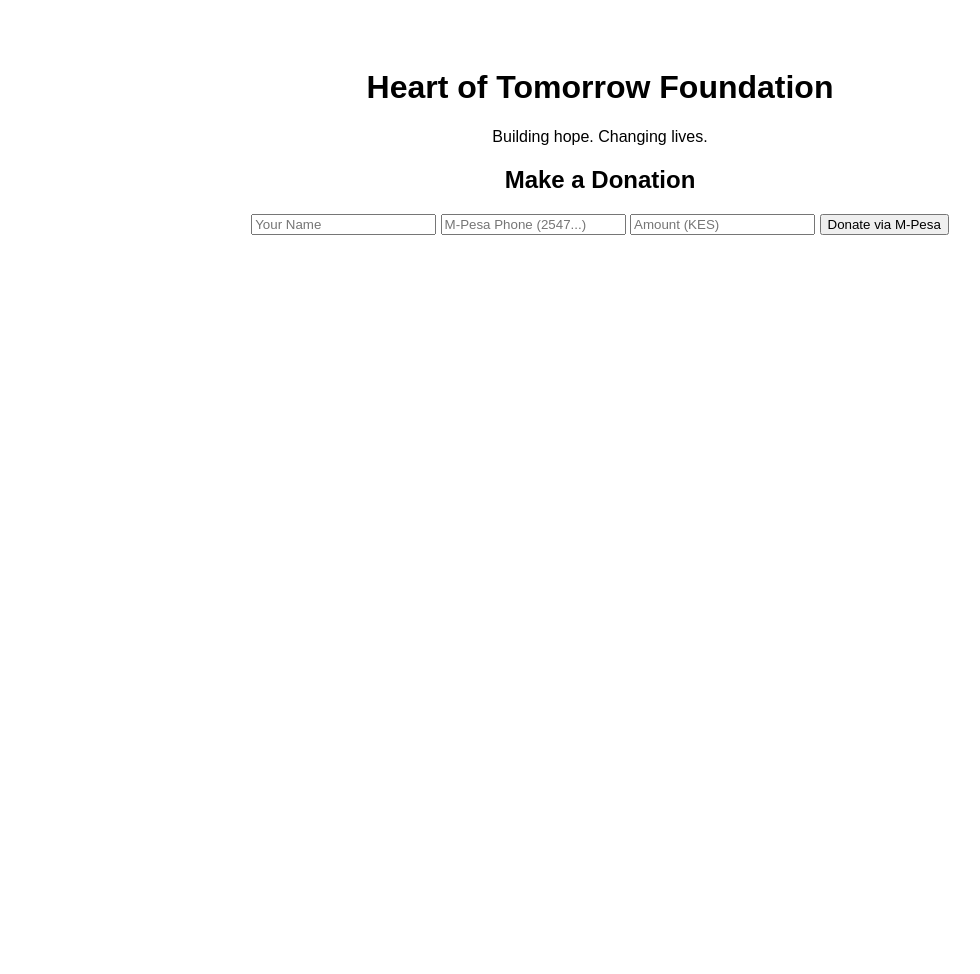
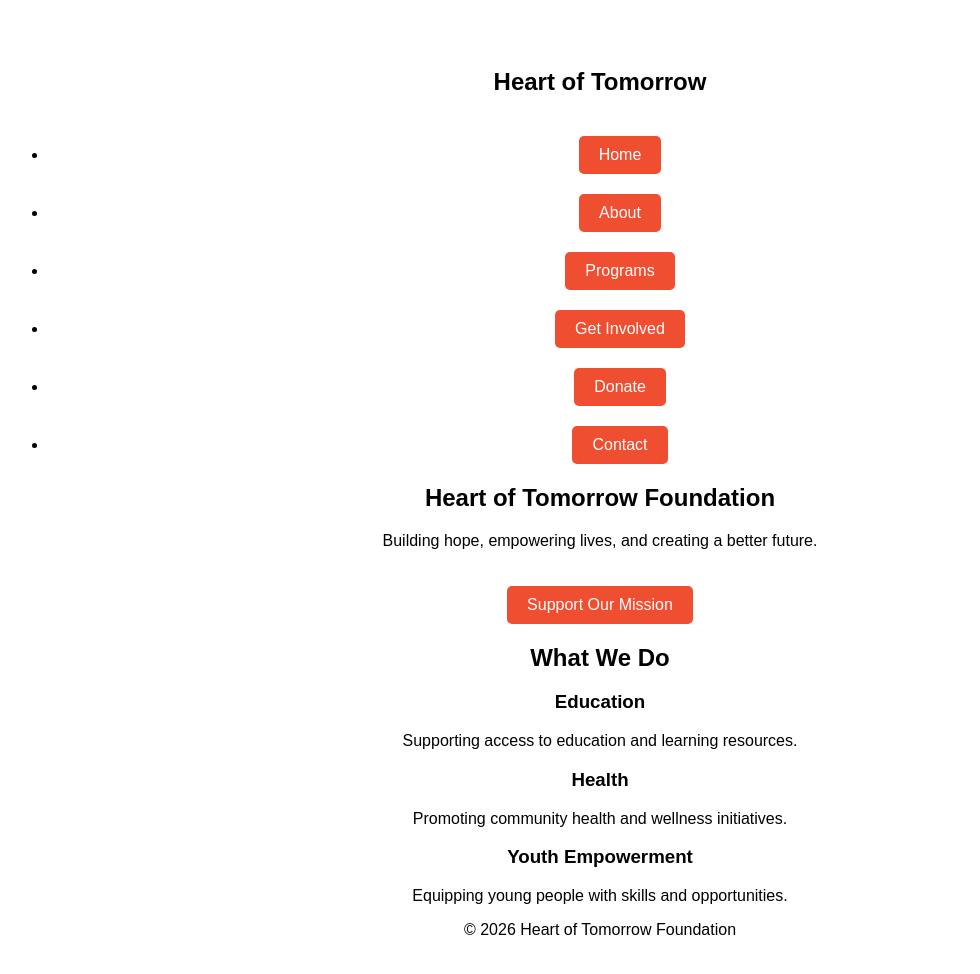
Before and after one commit to ngambijadyne-ux/Heart-Of-Tomorrow-, a plain HTML site: page index.html in a window 1280 px wide. Shown: the whole page, without its empty margins (40-1020 px from the left). Before the commit the page ends 800 px from the top, so only its background shows below. Drawn offline with Linux system fonts and the light colour scheme.

Commit message:
Update index.html

```diff
--- a/index.html
+++ b/index.html
@@ -1,22 +1,54 @@
 <!DOCTYPE html>
 <html lang="en">
 <head>
-<meta charset="UTF-8">
-<title>Heart of Tomorrow Foundation</title>
-<link rel="stylesheet" href="styles.css">
+  <meta charset="UTF-8" />
+  <meta name="viewport" content="width=device-width, initial-scale=1.0"/>
+  <title>Heart of Tomorrow Foundation</title>
+  <link rel="stylesheet" href="styles.css"/>
 </head>
 <body>
-<header> <h1> Heart of Tomorrow Foundation</h1>
-<p>Building hope. Changing lives.</p>
+
+<header>
+  <nav class="nav">
+    <h2 class="logo">Heart of Tomorrow</h2>
+    <ul>
+      <li><a href="index.html">Home</a></li>
+      <li><a href="about.html">About</a></li>
+      <li><a href="programs.html">Programs</a></li>
+      <li><a href="get-involved.html">Get Involved</a></li>
+      <li><a href="donate.html">Donate</a></li>
+      <li><a href="contact.html">Contact</a></li>
+    </ul>
+  </nav>
 </header>
-<section class="donation-box">
-<h2>Make a Donation</h2>
-<input type="text" id="name" placeholder="Your Name" />
-<input type="tel" id="phone" placeholder="M-Pesa Phone (2547...)" />
-<input type="number" id="amount" placeholder="Amount (KES)" />
-<button onclick="donate()">Donate via M-Pesa</button>
-<p id="status"></p>
+
+<section class="hero">
+  <h1>Heart of Tomorrow Foundation</h1>
+  <p>Building hope, empowering lives, and creating a better future.</p>
+  <a class="btn" href="donate.html">Support Our Mission</a>
 </section>
-<script src="app.js"></script>
+
+<section class="section">
+  <h2>What We Do</h2>
+  <div class="grid">
+    <div class="card">
+      <h3>Education</h3>
+      <p>Supporting access to education and learning resources.</p>
+    </div>
+    <div class="card">
+      <h3>Health</h3>
+      <p>Promoting community health and wellness initiatives.</p>
+    </div>
+    <div class="card">
+      <h3>Youth Empowerment</h3>
+      <p>Equipping young people with skills and opportunities.</p>
+    </div>
+  </div>
+</section>
+
+<footer>
+  <p>© 2026 Heart of Tomorrow Foundation</p>
+</footer>
+
 </body>
 </html>
```
